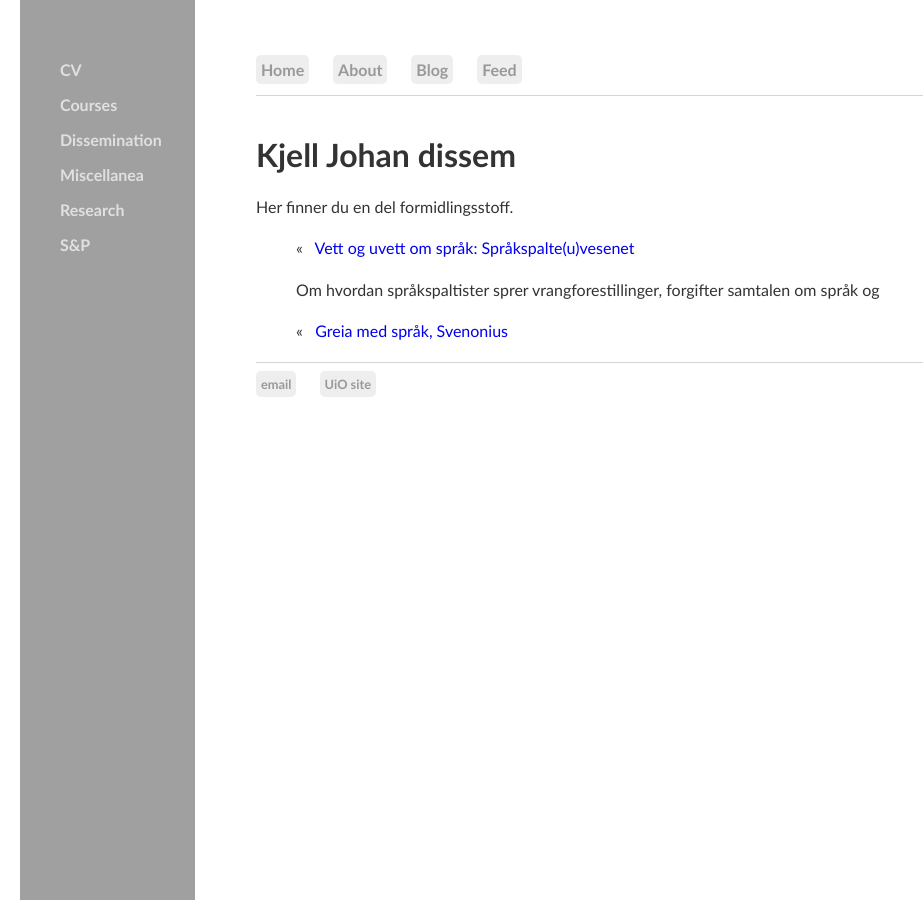
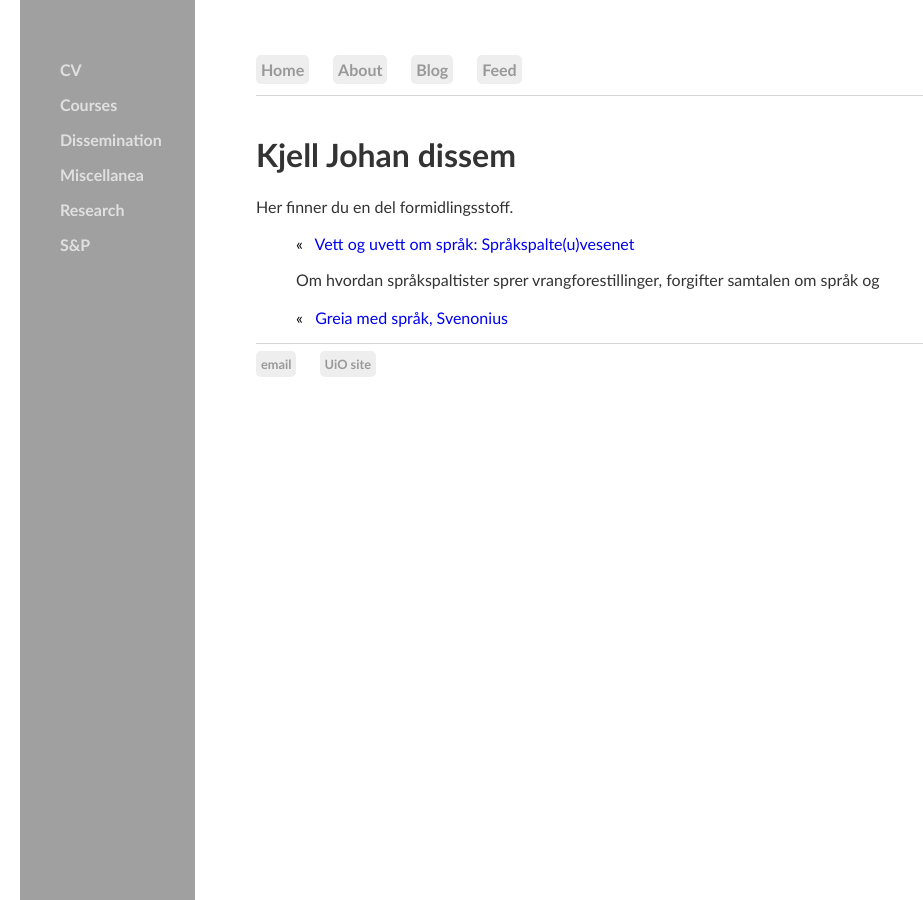
Before and after one commit to kjelljs/kjelljs.github.io, a Jekyll site: the page built from dissemination/index.html, in a window 1280 px wide. Shown: the whole page, without its empty margins (0-923 px from the left). Built offline with Jekyll 4.4.1, drawn with Linux system fonts in a browser that asks for light colours.

Commit message:
Update main.css

```diff
--- a/css/main.css
+++ b/css/main.css
@@ -61,7 +61,7 @@
 nav a:hover, footer a:hover {
     color: #404040;
 }
-#blogposts {
+#blogposts li {
     font-family: Optima, Candara, Calibri, Arial, sans-serif; line-height: 1.8em;
     color: #333;
 }
```
